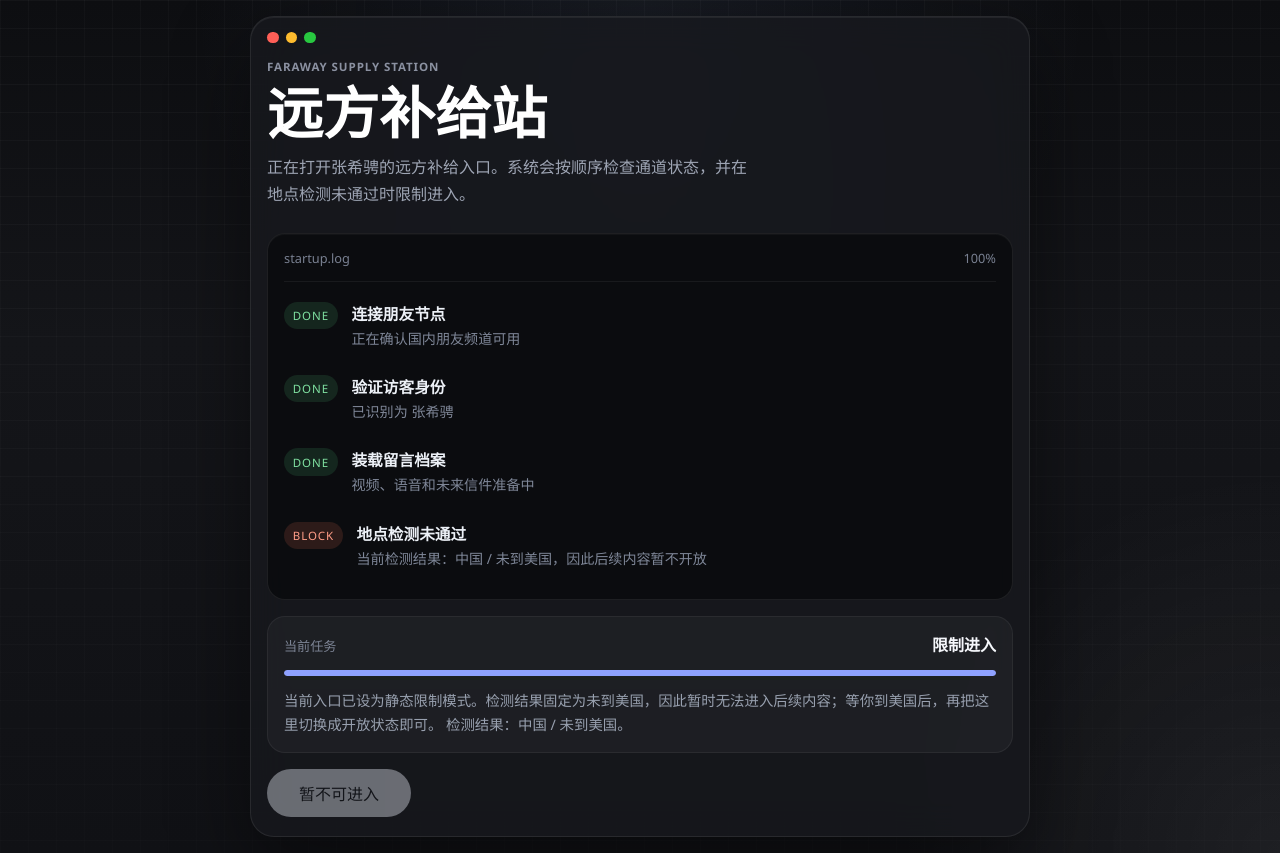
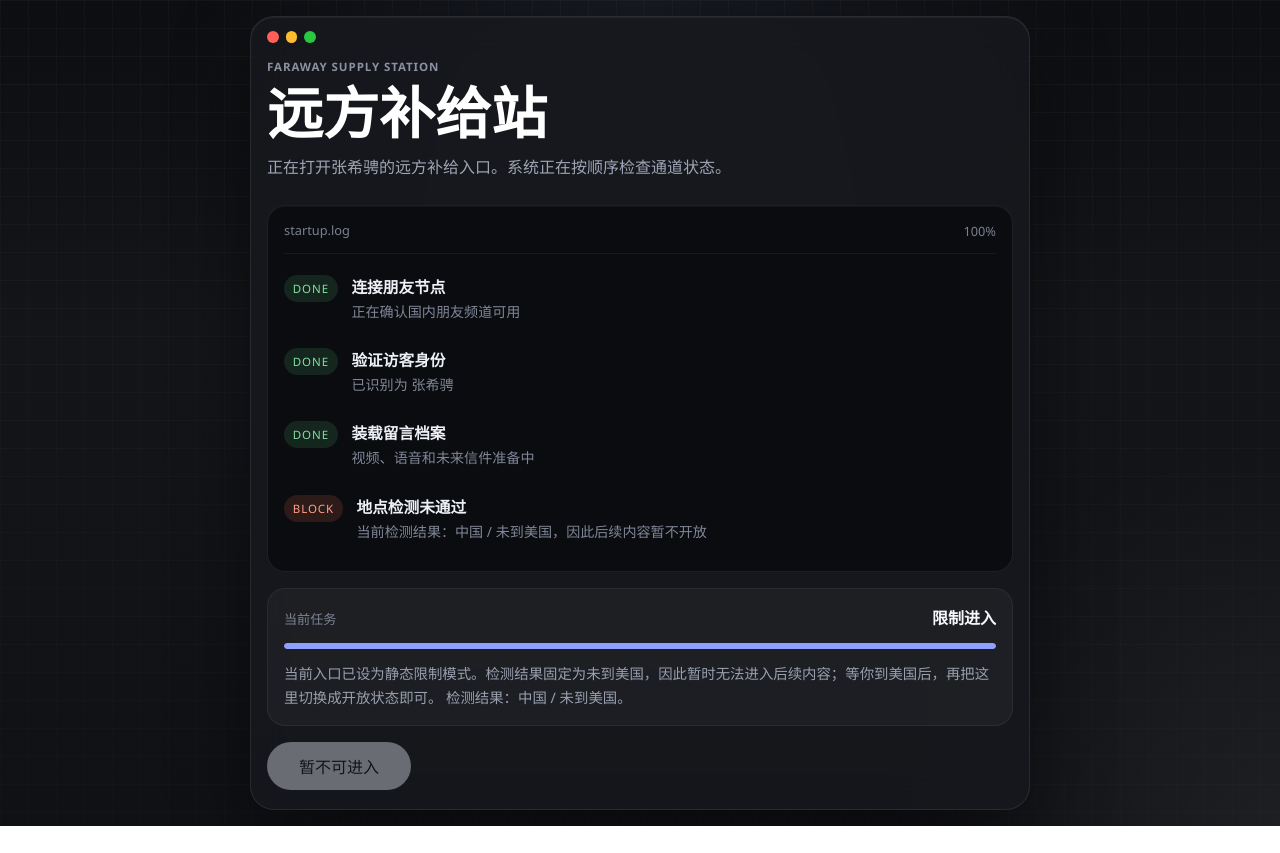
Before and after one commit to WangHaize218/zxpsb, a React (Vite) app: page / in a window 1280 px wide. After the commit the page ends 826 px from the top, so only its background shows below. Built offline with nearby package versions, Linux system fonts and the light colour scheme.

Commit message:
Update boot subtitle copy

```diff
--- a/src/pages/Boot.jsx
+++ b/src/pages/Boot.jsx
@@ -147,7 +147,7 @@ function Boot({ gateState }) {
             <p className="boot-screen__eyebrow">Faraway Supply Station</p>
             <h1 className="boot-screen__title">远方补给站</h1>
             <p className="boot-screen__subtitle">
-              正在打开张希骋的远方补给入口。系统会按顺序检查通道状态，并在地点检测未通过时限制进入。
+              正在打开张希骋的远方补给入口。系统正在按顺序检查通道状态。
             </p>
           </div>
 
```
